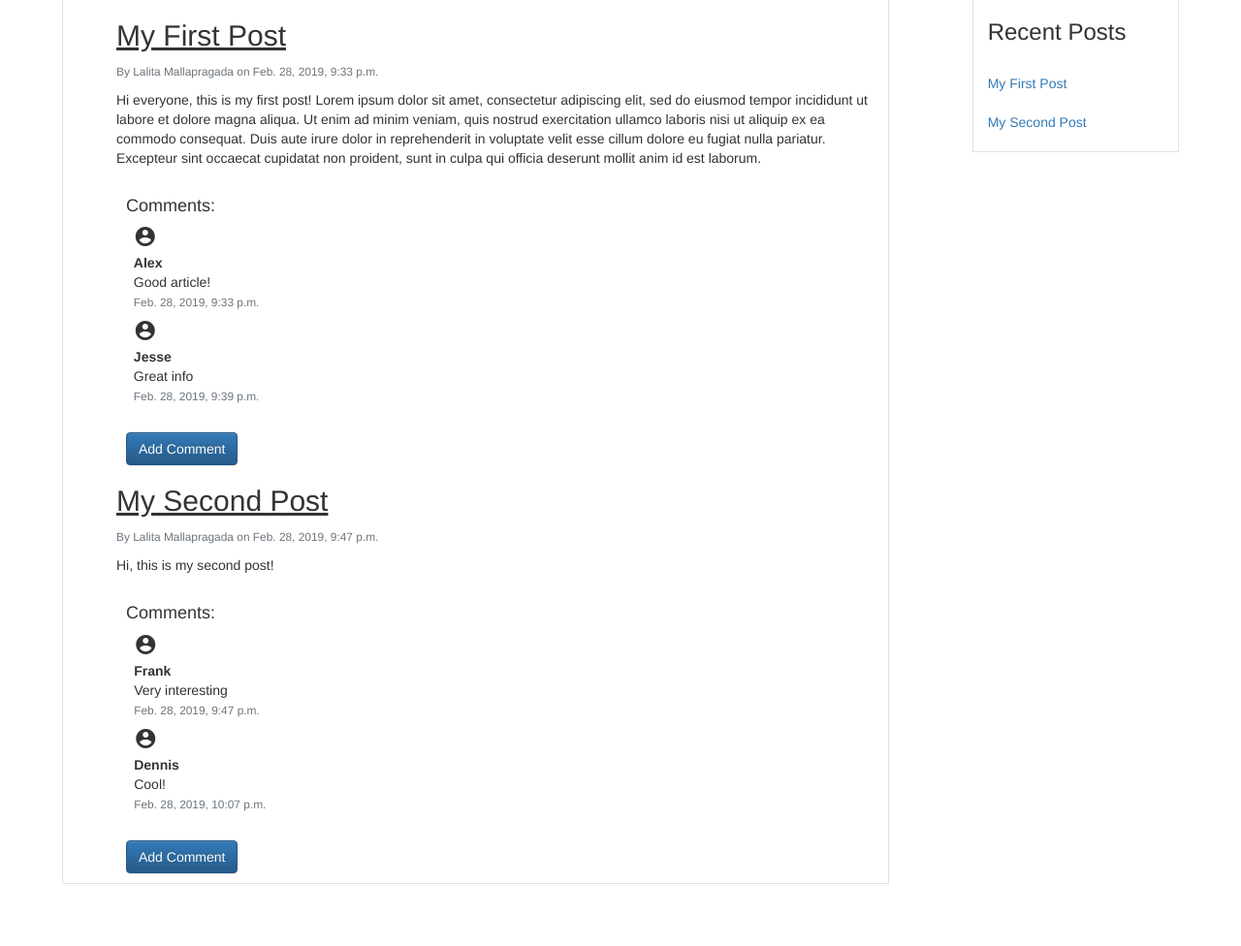
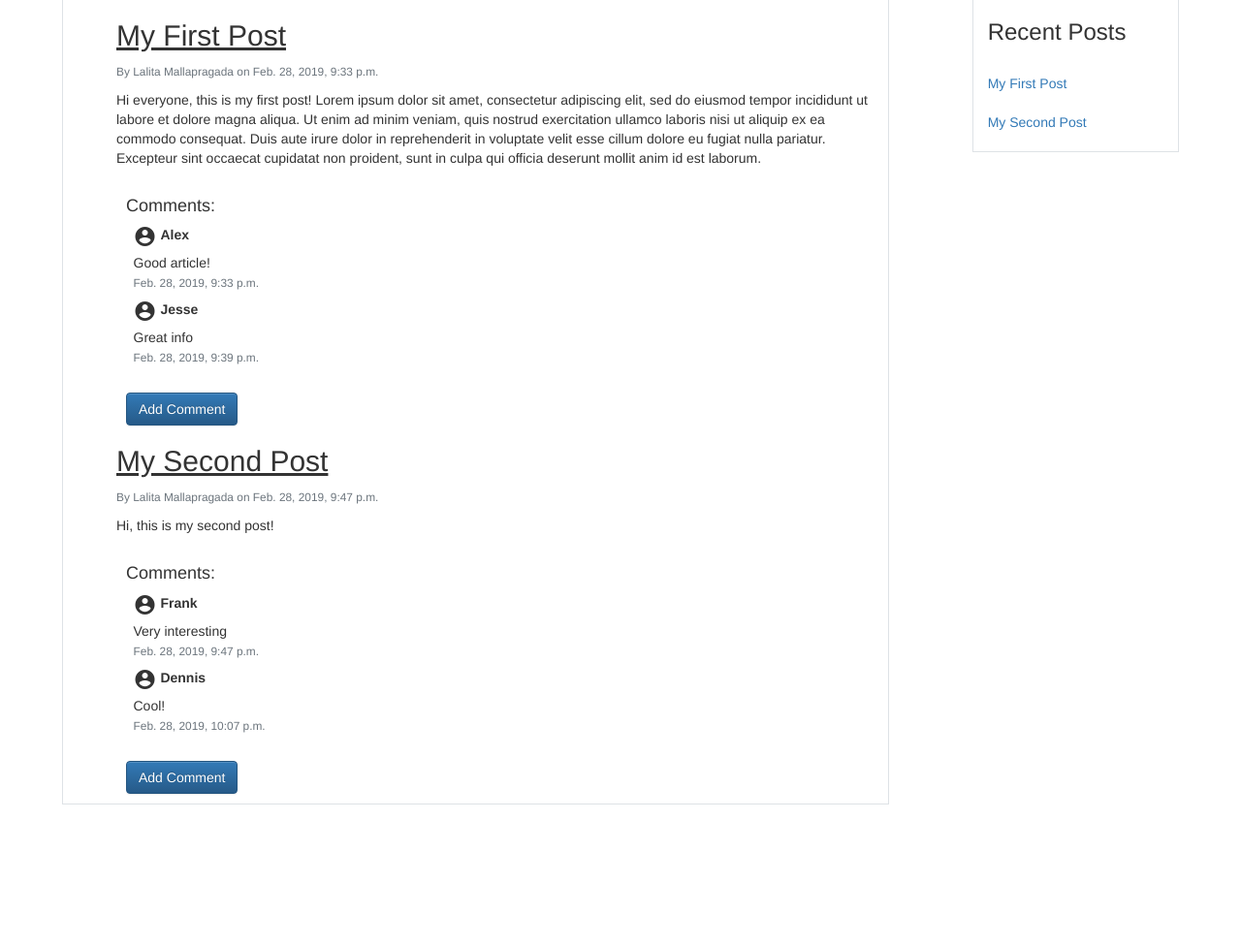
Before and after one commit to lamalla/blog-post, a Django app: page /blog/ in a window 1280 px wide. Shown: the part 285-1261 px from the top of the page at 97% size. After the commit the page ends 1115 px from the top, so only its background shows below. Run offline with Django 3.2, Linux system fonts and the light colour scheme; data comes from the database, SQL or seed files in the repository; some libraries are stand-ins or nearby versions.

Commit message:
comment pic styling changes

```diff
--- a/myblog/myblog/templates/blog_page.html
+++ b/myblog/myblog/templates/blog_page.html
@@ -6,17 +6,12 @@
   <script src="https://code.jquery.com/jquery-latest.js"></script>
   <script src="https://ajax.googleapis.com/ajax/libs/jquery/1.12.4/jquery.min.js"></script>
   <link rel="stylesheet" href="https://stackpath.bootstrapcdn.com/bootstrap/4.2.1/css/bootstrap.min.css" integrity="sha384-GJzZqFGwb1QTTN6wy59ffF1BuGJpLSa9DkKMp0DgiMDm4iYMj70gZWKYbI706tWS" crossorigin="anonymous">
-  <!-- Latest compiled and minified CSS -->
+  <link rel="stylesheet" href="https://maxcdn.bootstrapcdn.com/bootstrap/3.3.7/css/bootstrap.min.css" integrity="sha384-BVYiiSIFeK1dGmJRAkycuHAHRg32OmUcww7on3RYdg4Va+PmSTsz/K68vbdEjh4u" crossorigin="anonymous">
+  <link rel="stylesheet" href="https://maxcdn.bootstrapcdn.com/bootstrap/3.3.7/css/bootstrap-theme.min.css" integrity="sha384-rHyoN1iRsVXV4nD0JutlnGaslCJuC7uwjduW9SVrLvRYooPp2bWYgmgJQIXwl/Sp" crossorigin="anonymous">
+  <script src="https://maxcdn.bootstrapcdn.com/bootstrap/3.3.7/js/bootstrap.min.js" integrity="sha384-Tc5IQib027qvyjSMfHjOMaLkfuWVxZxUPnCJA7l2mCWNIpG9mGCD8wGNIcPD7Txa" crossorigin="anonymous"></script>
+  <script src="https://ajax.googleapis.com/ajax/libs/jquery/3.3.1/jquery.min.js"></script>
 
-<link rel="stylesheet" href="https://maxcdn.bootstrapcdn.com/bootstrap/3.3.7/css/bootstrap.min.css" integrity="sha384-BVYiiSIFeK1dGmJRAkycuHAHRg32OmUcww7on3RYdg4Va+PmSTsz/K68vbdEjh4u" crossorigin="anonymous">
-
-<!-- Optional theme -->
-<link rel="stylesheet" href="https://maxcdn.bootstrapcdn.com/bootstrap/3.3.7/css/bootstrap-theme.min.css" integrity="sha384-rHyoN1iRsVXV4nD0JutlnGaslCJuC7uwjduW9SVrLvRYooPp2bWYgmgJQIXwl/Sp" crossorigin="anonymous">
-
-<!-- Latest compiled and minified JavaScript -->
-<script src="https://maxcdn.bootstrapcdn.com/bootstrap/3.3.7/js/bootstrap.min.js" integrity="sha384-Tc5IQib027qvyjSMfHjOMaLkfuWVxZxUPnCJA7l2mCWNIpG9mGCD8wGNIcPD7Txa" crossorigin="anonymous"></script>
   <title>My Blog</title>
-  <script src="https://ajax.googleapis.com/ajax/libs/jquery/3.3.1/jquery.min.js"></script>
 
   <style>
     div {display:inline-block;}
@@ -27,14 +22,12 @@
     .ic{display: inline-block; vertical-align: top;}
     .comm_detail{display: inline-block;}
     .add_comm {display: block; margin-bottom:10%;}
-  .comm{display: block; margin:5%;}
+    .comm{display: block; margin:5%; width:150px;}
+    .comm_detail{display:inline;}
     .nav-item{float: left;}
     .recent{float:right; margin-right:5%;}
     .posts{margin-left: 5%; margin-bottom:5%;}
     .text{margin-top: 10px;}
-  span{display: inline;}
-
-
 
   </style>
 
@@ -64,9 +57,9 @@
             {% for comment in post.comments.all %}
             <div class= "comm">
               <span class="ic"><i class="material-icons account_icon">account_circle</i></span>
-              <span class="comm_detail"><b>{{comment.author}}</b><br/>
-                {{comment.text}} <br/>
-              <small class="text-muted">{{comment.date}}</small> <br/></span>
+              <span class="comm_detail"><b>{{comment.author}}</b></span><br/>
+              <span>  {{comment.text}}</span> <br/>
+              <small class="text-muted">{{comment.date}}</small> <br/>
             </div>
             {% endfor %}
           </div>
@@ -81,9 +74,7 @@
           <div style= "visibility: hidden; display: none;" class="alert alert-danger" id="form_alert_{{post.id}}" role="alert">
           </div>
           <button class="sub btn btn-primary" type="button" >Post Comment</button>
-          <!--<button type="button" onclick="hideForm({{post.id}})">X</button>-->
           <a href='' class='close_form'><i class="material-icons" onclick="hideForm({{post.id}});return false;">close</i></a>
-
         </div>
       </form>
       {% endfor %}
@@ -101,14 +92,13 @@
     </nav>
   </div>
 
-<div class= "col-sm-1">
+<!-- <div class= "col-sm-1">
   {% block content %}
   {% endblock %}
-</div>
+</div> -->
 
 {% block javascript %}
 <script>
-
 function showForm(id){
   $("#new_comm_" + id ).attr('style','visibility: hidden; display: none;');
   $("#" +id ).attr('style','visibility: visible; display: block;');
@@ -175,53 +165,8 @@ $.ajax({
 });
 };
 </script>
+{% endblock javascript %}
 
-
-
-<!--  <script>
-$("#sub").click(function () {
-var author = $("#id_author").val();
-var text = $("#id_text").val();
-var post_id= $('#postId').val();
-console.log(post_id);
-
-$.ajax({
-  url: '/blog/',
-  type: "POST",
-  data: {
-    'author': author,
-    'text': text,
-    'post_id': post_id
-  },
-  dataType: 'json',
-  success: function (data) {
-      alert("you rock");
-  }
-});
-
-});
-</script>-->
-
-
-
-
-
-  <!--<script>
-  style="visibility: hidden"
-    function showForm() {
-      document.getElementById("comm_form").style.visibility = "visible";
-      document.getElementById("new_comm").style.visibility = "hidden";
-    }
-
-    function hideForm() {
-      document.getElementById("new_comm").style.visibility = "visible";
-      document.getElementById("comm_form").style.visibility = "hidden";
-    }
-
-  </script>-->
-
-
-  {% endblock javascript %}
 <!--<script src="https://code.jquery.com/jquery-3.3.1.slim.min.js" integrity="sha384-q8i/X+965DzO0rT7abK41JStQIAqVgRVzpbzo5smXKp4YfRvH+8abtTE1Pi6jizo" crossorigin="anonymous"></script>-->
 <script src="https://cdnjs.cloudflare.com/ajax/libs/popper.js/1.14.6/umd/popper.min.js" integrity="sha384-wHAiFfRlMFy6i5SRaxvfOCifBUQy1xHdJ/yoi7FRNXMRBu5WHdZYu1hA6ZOblgut" crossorigin="anonymous"></script>
 <script src="https://stackpath.bootstrapcdn.com/bootstrap/4.2.1/js/bootstrap.min.js" integrity="sha384-B0UglyR+jN6CkvvICOB2joaf5I4l3gm9GU6Hc1og6Ls7i6U/mkkaduKaBhlAXv9k" crossorigin="anonymous"></script>
```
Lines whose indentation alone changed are shown as unchanged.
